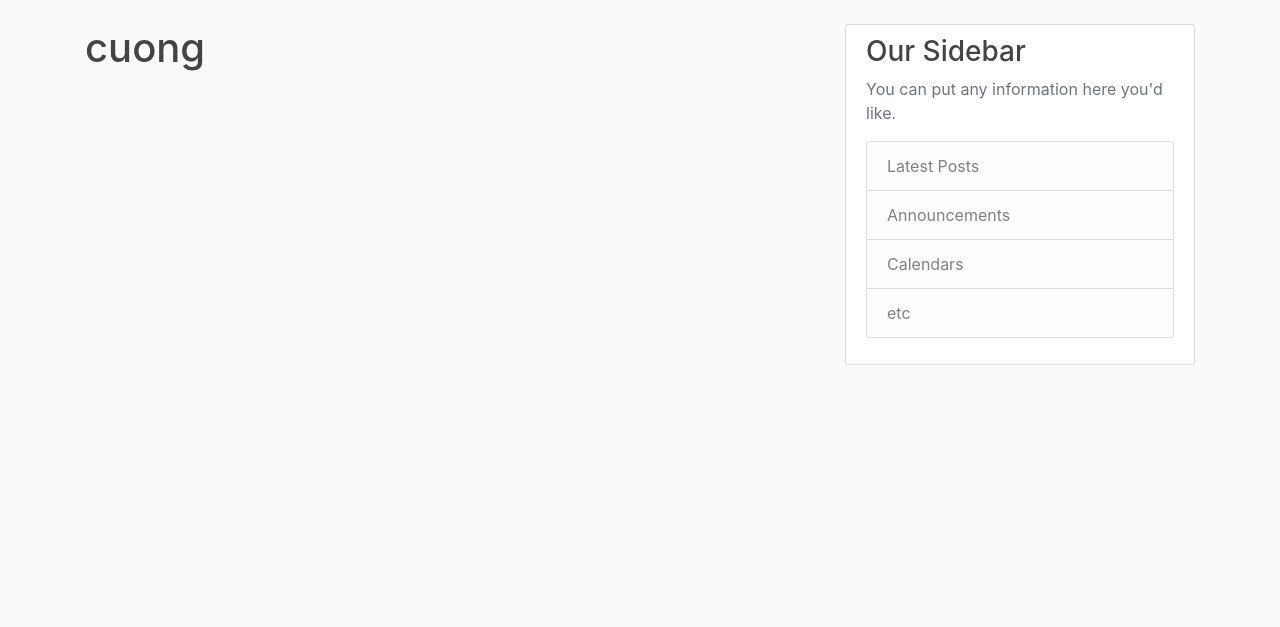
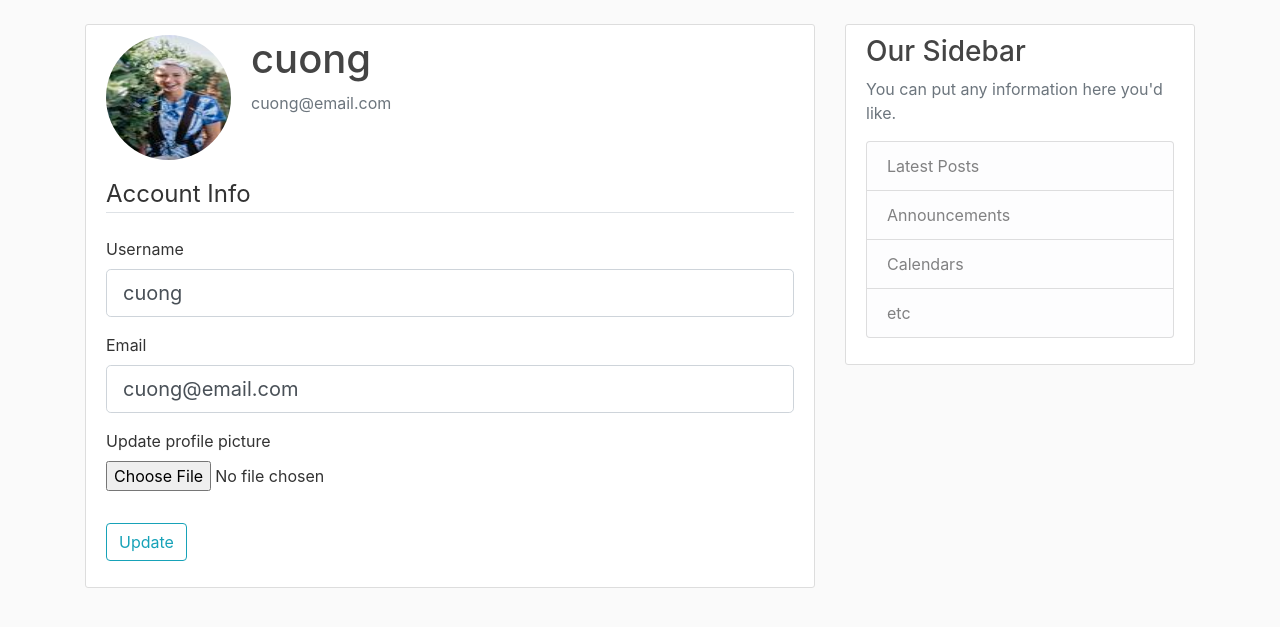
Before and after one commit to cuongduc91/flaskblog, a Flask app: page /account in a window 1280 px wide. Shown: the part 56-683 px from the top of the page. Run offline with Flask 2, Linux system fonts and the light colour scheme; a user stored in the database is signed in; some libraries are stand-ins or nearby versions.

Commit message:
User Profile pictures and update form

```diff
--- a/flaskblog/forms.py
+++ b/flaskblog/forms.py
@@ -1,10 +1,11 @@
 from flask_wtf import FlaskForm
+from flask_wtf.file import FileField, FileAllowed
 from wtforms import BooleanField, StringField, PasswordField, SubmitField
 from wtforms.fields.html5 import EmailField
 from wtforms.validators import DataRequired, Length, Email, EqualTo, ValidationError
 import email_validator
 from flaskblog.models import User
-
+from flask_login import current_user
 class RegistrationForm(FlaskForm):
     username=StringField('Username',
     validators=[DataRequired(),Length(min=2,max=20)])
@@ -31,3 +32,24 @@ class LoginForm(FlaskForm):
     password=PasswordField('Password',validators=[DataRequired()])
     remember=BooleanField('Remember me')
     submit = SubmitField('Login')
+
+class UpdateAccountForm(FlaskForm):
+    username=StringField('Username',
+    validators=[DataRequired(),Length(min=2,max=20)])
+    email = EmailField('Email',
+                        validators=[DataRequired(), Email()])
+    picture = FileField('Update profile picture',validators=[FileAllowed(['jpg','png'])])
+    submit = SubmitField('Update')
+
+    #Validation of this form
+    def validate_username(self, username):
+        if username.data != current_user.username:
+            user = User.query.filter_by(username=username.data).first()
+            if user:
+                raise ValidationError('Username already exists')
+    #Validation of this form
+    def validate_email(self, email):
+        if email.data != current_user.email:
+            user = User.query.filter_by(email=email.data).first()
+            if user:
+                raise ValidationError('Email already exists')
--- a/flaskblog/routes.py
+++ b/flaskblog/routes.py
@@ -1,9 +1,10 @@
-
+import secrets, os
 from flask import render_template, url_for, flash, redirect, request
-from flaskblog.forms import RegistrationForm, LoginForm
+from flaskblog.forms import RegistrationForm, LoginForm, UpdateAccountForm
 from flaskblog.models import User, Post
 from flaskblog import app, bcrypt, db
 from flask_login import login_user, current_user, logout_user, login_required
+from PIL import Image
 posts =[
     {
         'author':'Cuong Duc',
@@ -61,7 +62,32 @@ def logout():
     logout_user()
     return redirect(url_for('home'))
 
-@app.route('/account')
+def save_picture(form_picture):
+    random_hex= secrets.token_hex(8)
+    _, f_ext=os.path.splitext(form_picture.filename)
+    picture_fn = random_hex + f_ext
+    picture_path = os.path.join(app.root_path,'static/profile_pics',picture_fn)
+    output_size = (125, 125)
+    i = Image.open(form_picture)
+    i.thumbnail(output_size)
+    i.save(picture_path)
+    return picture_fn
+
+@app.route('/account',methods=['GET','POST'])
 @login_required
 def account():
-    return render_template('account.html',title='Account')
+    form = UpdateAccountForm()
+    if form.validate_on_submit():
+        if form.picture.data:
+            picture_file = save_picture(form.picture.data)
+            current_user.image_file = picture_file
+        current_user.username = form.username.data
+        current_user.email = form.email.data
+        db.session.commit()
+        flash('Updated','success')
+        return redirect(url_for('account'))
+    elif request.method == 'GET':
+        form.username.data = current_user.username
+        form.email.data = current_user.email
+    image_file = url_for('static',filename='profile_pics/'+current_user.image_file)
+    return render_template('account.html',title='Account',image_file=image_file,form=form)
--- a/flaskblog/templates/account.html
+++ b/flaskblog/templates/account.html
@@ -1,4 +1,57 @@
-{% extends "layout.html"%}
-{%block content%}
-    <h1>{{current_user.username}}</h1>
+{% extends "layout.html"%} {%block content%}
+<div class="content-section">
+    <div class="media">
+        <img class="rounded-circle account-img" src="{{image_file}}" />
+        <div class="media-body">
+            <h2 class="account-heading">{{current_user.username}}</h2>
+            <p class="text-secondary">{{current_user.email}}</p>
+        </div>
+    </div>
+    <form action="" method="POST" enctype="multipart/form-data">
+        {{form.hidden_tag()}}
+        <fieldset class="form-group">
+            <legend class="border-bottom mb-4">
+                Account Info
+            </legend>
+            <div class="form-group">
+                {{ form.username.label(class="form-control-label") }}
+                {% if form.username.errors %}
+                {{ form.username(class="form-control form-control-lg is-invalid") }}
+                <div class="invalid-feedback">
+                    {% for error in form.username.errors %}
+                    <span>{{ error }}</span>
+                    {% endfor %}
+                </div>
+                {% else %} {{ form.username(class="form-control form-control-lg") }}
+                {% endif %}
+            </div>
+            <div class="form-group">
+                {{ form.email.label(class="form-control-label") }}
+                {% if form.email.errors %}
+                {{ form.email(class="form-control form-control-lg is-invalid") }}
+                <div class="invalid-feedback">
+                    {% for error in form.email.errors %}
+                    <span>{{ error }}</span>
+                    {% endfor %}
+                </div>
+                {% else %}
+                {{ form.email(class="form-control form-control-lg") }}
+                {% endif %}
+            </div>
+            <div class="form-group">
+                {{ form.picture.label() }}
+                {{ form.picture(class="form-control-file") }}
+                {% if form.picture.errors%}
+                    {%for error in form.picture.errors%}
+                        <span class="text-danger">{{error}}</span> </br>
+                    {%endfor%}
+                {%endif%}
+            <div>
+        </fieldset>
+        <div class="form-group">
+            {{form.submit(class="btn btn-outline-info")}}
+
+        </div>
+    </form>
+</div>
 {%endblock content%}
```
Also changed, not shown: flaskblog/site.db, flaskblog/static/profile_pics/6b8e53a68403df1b.jpg (added), flaskblog/static/profile_pics/default.jpg (added), flaskblog/static/profile_pics/df37a8b1657c5405.jpg (added), flaskblog/static/profile_pics/text.txt (added).
